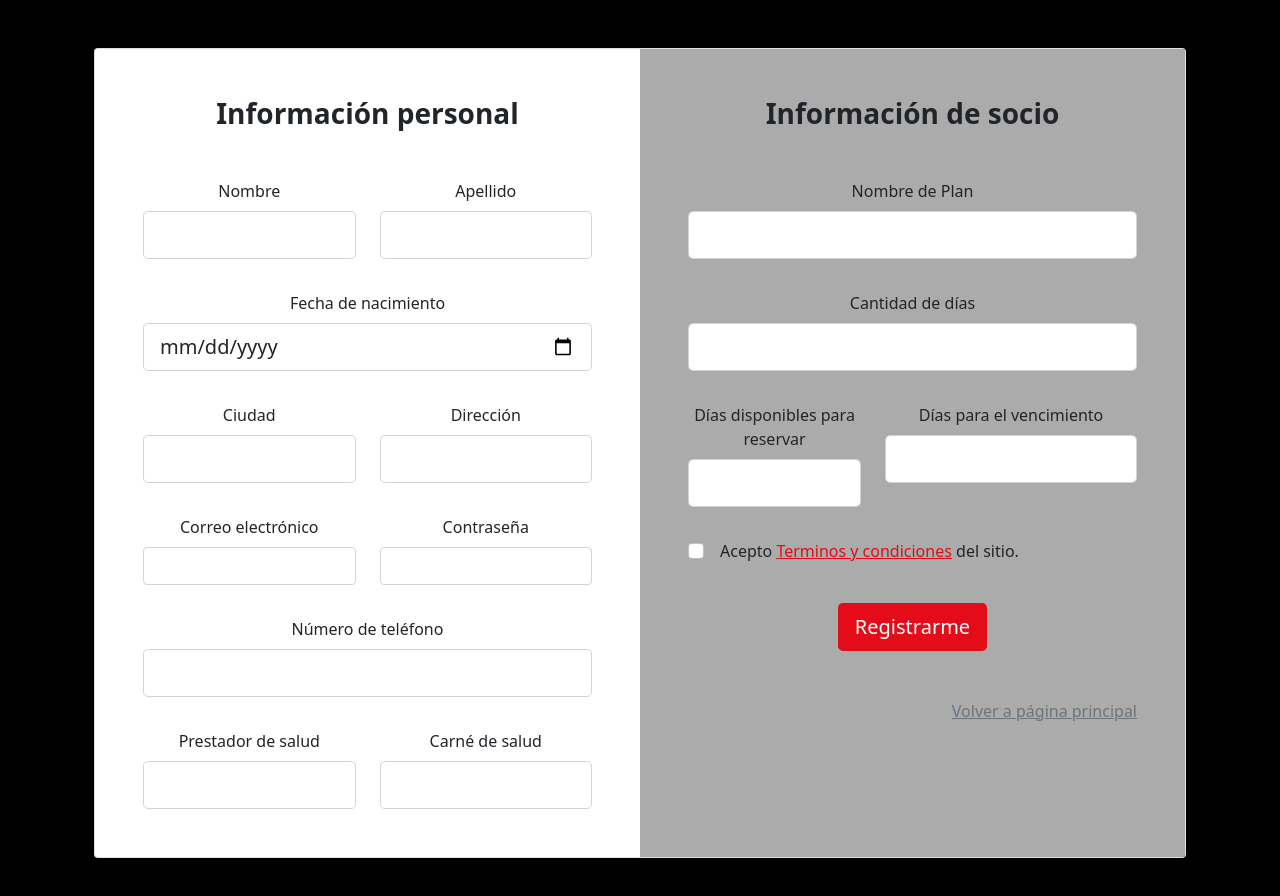
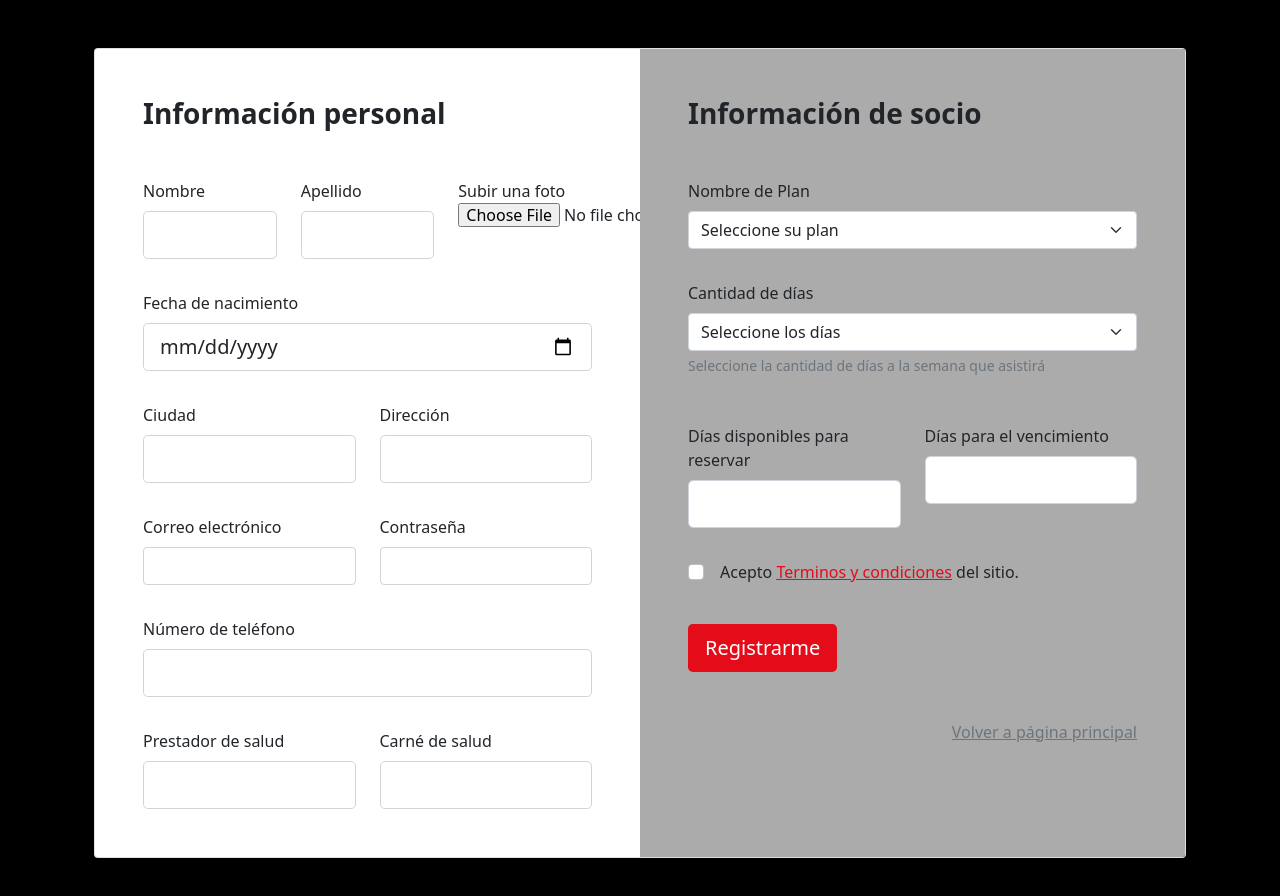
Before and after one commit to manuubarca/smartraining, a website: page pages/registrarse.html in a window 1280 px wide. Drawn offline with nearby package versions, Linux system fonts and the light colour scheme.

Commit message:
corrigiendo detalles

```diff
--- a/pages/registrarse.html
+++ b/pages/registrarse.html
@@ -9,13 +9,13 @@
     <title>Document</title>
 </head>
 <body class="bg-black">
-    <main class="container-fluid mb-5 text-center">
+    <main class="container-fluid mb-5 text-start">
         <div class="container d-flex flex-column">
-            <section class="h-100 h-custom gradient-custom-2">
+            <section class="">
                 <div class="container py-5 h-100">
                   <div class="row d-flex justify-content-center align-items-center h-100">
                     <div class="col-12">
-                      <div class="card card-registration card-registration-2">
+                      <div class="card">
                         <div class="card-body p-0">
                           <div class="row g-0">
                             <div class="col-lg-6">
@@ -23,7 +23,7 @@
                                 <h3 class="fw-normal mb-5 fw-bold">Información personal</h3>
 
                                 <div class="row">
-                                  <div class="col-md-6 mb-4 pb-2">
+                                  <div class="col-md-4 mb-4 pb-2">
 
                                     <div class="form-outline">
                                         <label class="form-label" for="form3Examplev2">Nombre</label>
@@ -31,13 +31,18 @@
                                     </div>
 
                                   </div>
-                                  <div class="col-md-6 mb-4 pb-2">
+                                  <div class="col-md-4 mb-4 pb-2">
 
                                     <div class="form-outline">
                                         <label class="form-label" for="form3Examplev3">Apellido</label>
                                         <input type="text" id="form3Examplev3" class="form-control form-control-lg" />
                                     </div>
 
+                                  </div>
+
+                                  <div class="col-md-4 mb-4 pb-2">
+                                    <label for="img">Subir una foto</label>
+                                    <input type="file" id="img" name="img" accept="image/*">
                                   </div>
                                 </div>
 
@@ -118,19 +123,33 @@
                                 <div class="mb-4 pb-2">
                                   <div class="form-outline form-white">
                                     <label class="form-label" for="form3Examplea2">Nombre de Plan</label>
-                                    <input type="text" id="form3Examplea2" class="form-control form-control-lg" />
+                                    <select class="form-select" aria-label="Default select example">
+                                      <option class="text-muted" selected>Seleccione su plan</option>
+                                      <option value="1">SMARTFUN</option>
+                                      <option value="2">SMARTCROSS</option>
+                                      <option value="3">SMARTFREE</option>
+                                      <option value="3">FREEPASS</option>
+                                    </select>
                                   </div>
                                 </div>
 
                                 <div class="mb-4 pb-2">
                                   <div class="form-outline form-white">
                                     <label class="form-label" for="form3Examplea3">Cantidad de días</label>
-                                    <input type="text" id="form3Examplea3" class="form-control form-control-lg" />
+                                    <select class="form-select" aria-label="Default select example">
+                                      <option class="text-muted" selected>Seleccione los días</option>
+                                      <option value="1">Dos</option>
+                                      <option value="2">Tres</option>
+                                      <option value="3">Cuatro o cinco</option>
+                                    </select>
+                                    <p class="form-text">
+                                      Seleccione la cantidad de días a la semana que asistirá
+                                    </p>
                                   </div>
                                 </div>
 
                                 <div class="row">
-                                  <div class="col-md-5 mb-4 pb-2">
+                                  <div class="col-md-6 mb-4 pb-2">
 
                                     <div class="form-outline form-white">
                                         <label class="form-label" for="form3Examplea4">Días disponibles para reservar</label>
@@ -138,7 +157,7 @@
                                     </div>
 
                                   </div>
-                                  <div class="col-md-7 mb-4 pb-2">
+                                  <div class="col-md-6 mb-4 pb-2">
 
                                     <div class="form-outline form-white">
                                         <label class="form-label" for="form3Examplea5">Días para el vencimiento</label>
```
Also changed, not shown: pages/inicio.html (+32 -2 lines), pages/sugerencias.html (deleted).
